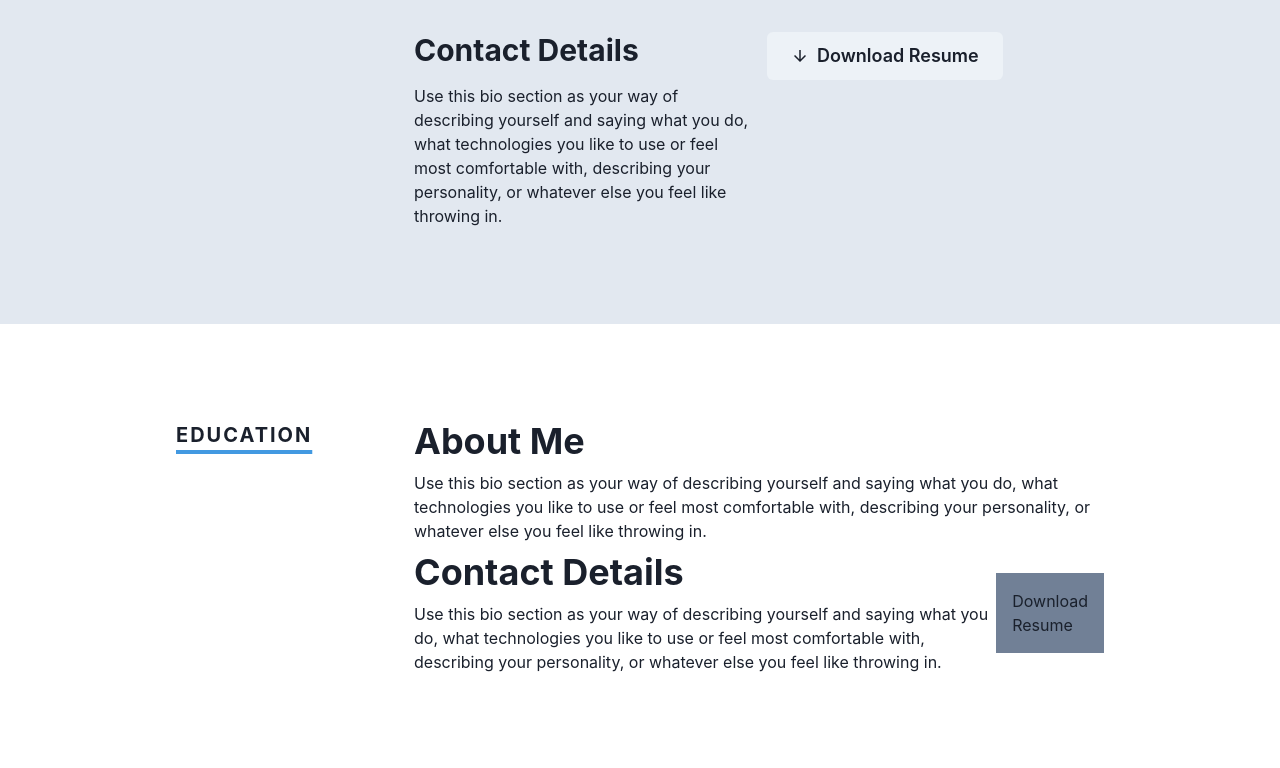
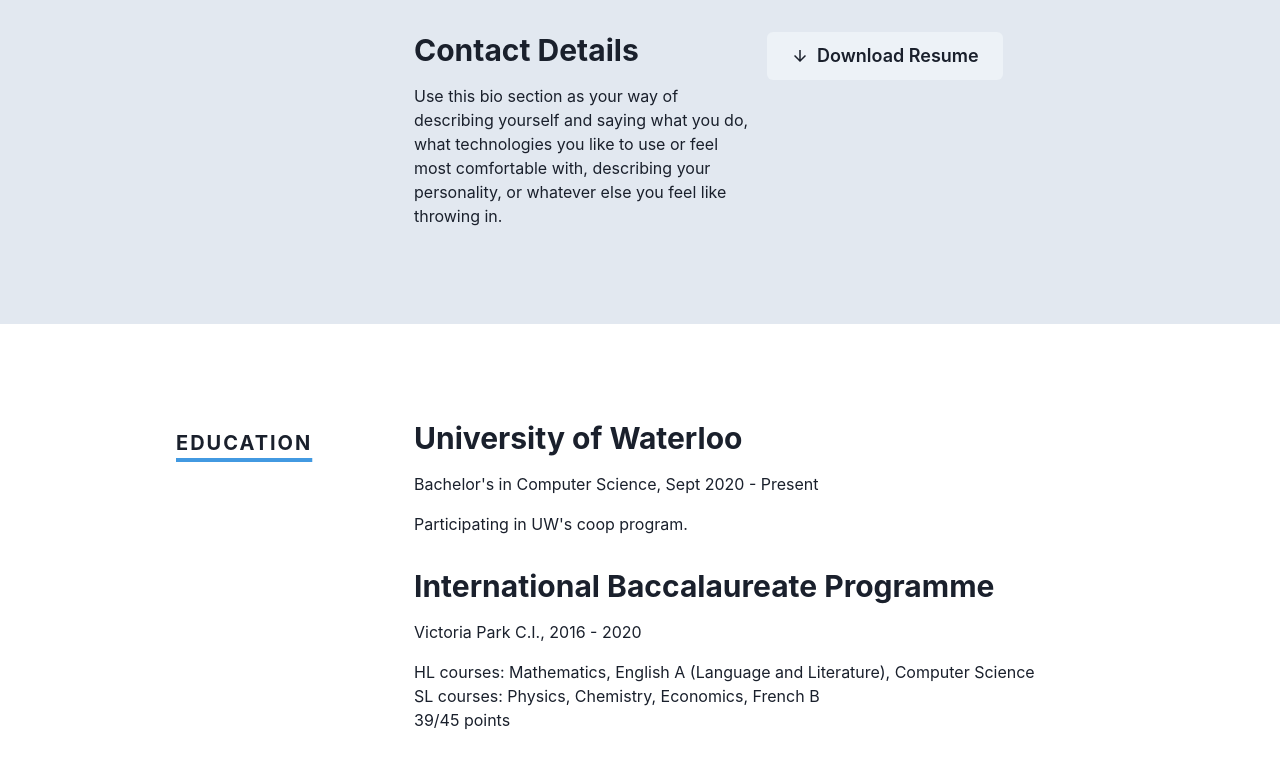
Before and after one commit to wx02shi/personal-website, a Next.js app: page / in a window 1280 px wide. Shown: the part 1020-1788 px from the top of the page. Built offline with nearby package versions, Linux system fonts and the light colour scheme.

Commit message:
Update education section

```diff
--- a/components/Education/Education.js
+++ b/components/Education/Education.js
@@ -2,43 +2,33 @@
 import Section from "../../containers/Section/Section";
 import { Box, Heading, HStack, Text, VStack } from "@chakra-ui/layout";
 
-const about = (
-  <VStack align="flex-start" w="100%">
-    <Heading>About Me</Heading>
-    <Text>
-      Use this bio section as your way of describing yourself and saying what
-      you do, what technologies you like to use or feel most comfortable with,
-      describing your personality, or whatever else you feel like throwing in.
-    </Text>
+const university = (
+  <VStack align="start" spacing={4}>
+    <Heading size="lg">University of Waterloo</Heading>
+    <Text>Bachelor's in Computer Science, Sept 2020 - Present</Text>
+    <Text>Participating in UW's coop program.</Text>
   </VStack>
 );
 
-const contact = (
-  <VStack align="flex-start">
-    <Heading>Contact Details</Heading>
+const ib = (
+  <VStack align="start" spacing={4}>
+    <Heading size="lg">International Baccalaureate Programme</Heading>
+    <Text>Victoria Park C.I., 2016 - 2020</Text>
     <Text>
-      Use this bio section as your way of describing yourself and saying what
-      you do, what technologies you like to use or feel most comfortable with,
-      describing your personality, or whatever else you feel like throwing in.
+      HL courses: Mathematics, English A (Language and Literature), Computer
+      Science <br />
+      SL courses: Physics, Chemistry, Economics, French B <br />
+      39/45 points
     </Text>
   </VStack>
-);
-
-const resume = (
-  <Box p="4" bg="gray.500">
-    Download Resume
-  </Box>
 );
 
 const Education = () => {
   return (
     <Section title="Education">
-      <VStack>
-        {about}
-        <HStack>
-          {contact}
-          {resume}
-        </HStack>
+      <VStack align="start" spacing={8}>
+        {university}
+        {ib}
       </VStack>
     </Section>
   );
--- a/containers/Section/Section.js
+++ b/containers/Section/Section.js
@@ -22,6 +22,7 @@
               textDecorationColor="blue.400"
               textDecorationThickness="0.25rem"
               textUnderlineOffset="0.5rem"
+              mt={2}
             >
               {title.toUpperCase()}
             </Text>
```
